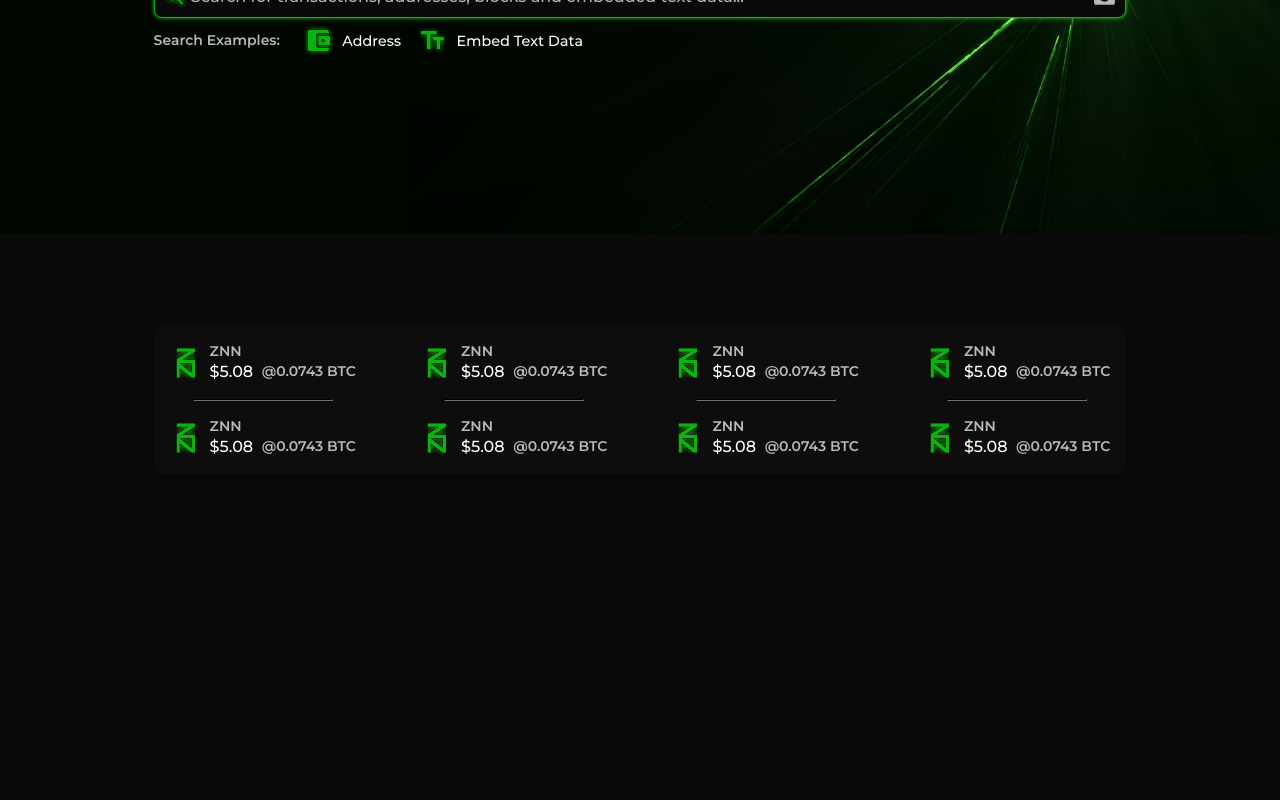
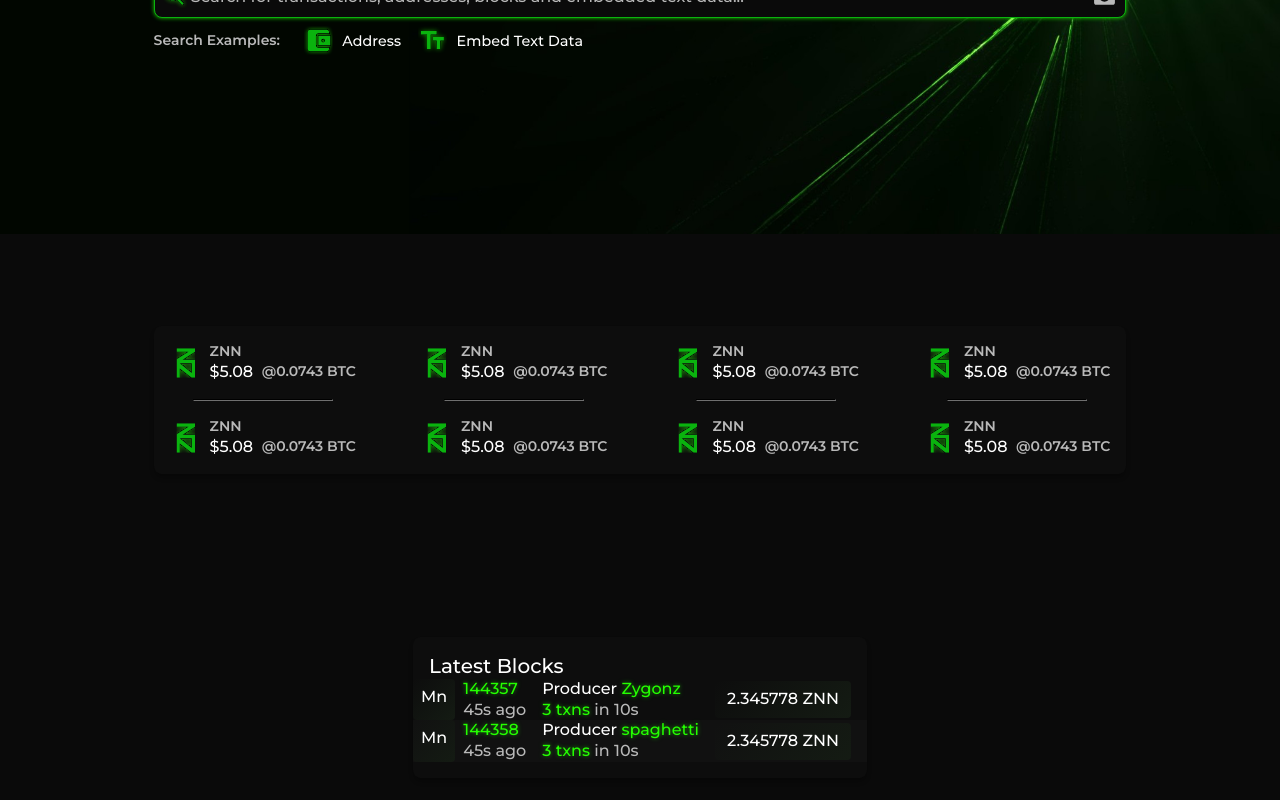
Before and after one commit to nntcao/zenonscraper-nextjs, a Next.js app: page / in a window 1280 px wide. Shown: the part 406-1206 px from the top of the page. Built offline with nearby package versions, Linux system fonts and the light colour scheme.

Commit message:
Added LatestBlockTable to DataSection

```diff
--- a/components/Sections/DataSection/DataSection.tsx
+++ b/components/Sections/DataSection/DataSection.tsx
@@ -1,3 +1,6 @@
+import Table from '../../GenericComponents/Table/Table'
+import TableBody from '../../GenericComponents/Table/TableBody/TableBody'
+import LatestBlocksTable from '../../Tables/LatestBlocksTable/LatestBlocksTable'
 import GeneralDashboard from '../GeneralDashboard/GeneralDashboard'
 import styles from './DataSection.module.scss'
 
@@ -11,7 +14,7 @@
                     {/* <Chart /> */}
                 </div>
                 <div className={styles.tables}>
-
+                    <LatestBlocksTable/>
                 </div>
             </div>
         </section>
```
